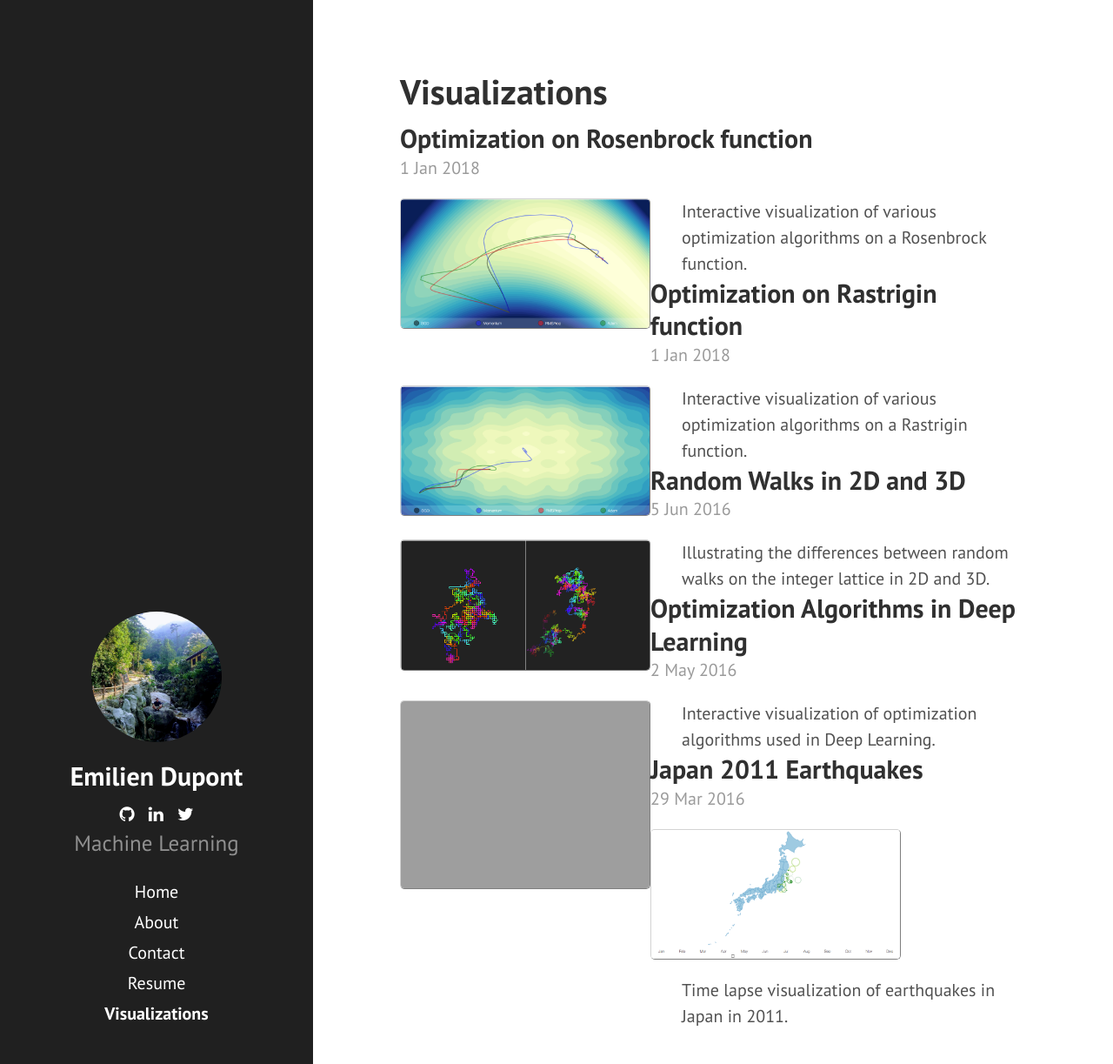
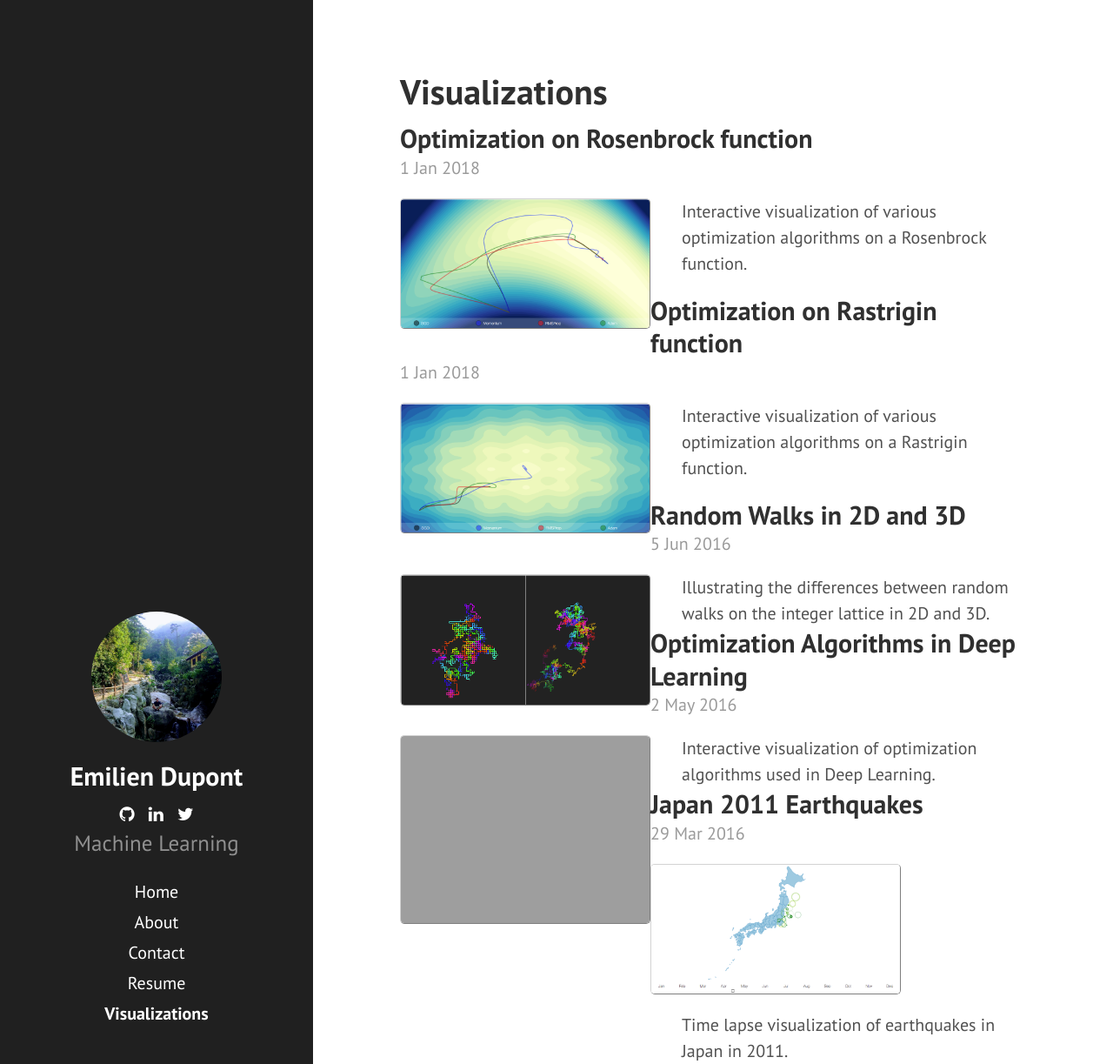
Before and after one commit to EmilienDupont/emiliendupont.github.io, a Jekyll site: the page built from visualizations.md, in a window 1280 px wide and 1223 px high. Shown: the whole window at 87% size. Built offline with Jekyll 4.4.1, drawn with Linux system fonts in a browser that asks for light colours; nearby versions of some CDN libraries.

Commit message:
:bug: fix whitespace issue

```diff
--- a/visualizations.md
+++ b/visualizations.md
@@ -21,6 +21,7 @@ title: Visualizations
     Interactive visualization of various optimization algorithms on a Rosenbrock function.
   </div>
 </div>
+&nbsp;
 
 
 <!-- Rastrigin viz -->
@@ -41,6 +42,7 @@ title: Visualizations
     Interactive visualization of various optimization algorithms on a Rastrigin function.
   </div>
 </div>
+&nbsp;
 
 
 <!-- Random Walk -->
@@ -66,7 +68,7 @@ title: Visualizations
 <!-- Optim viz -->
 <div class="post">
   <h2 class="post-title">
-    <a href="https://emiliendupont.github.io/optimization-visualization/">
+    <a href="https://emiliendupont.github.io/optimization-viz/">
       Optimization Algorithms in Deep Learning
     </a>
   </h2>
```
